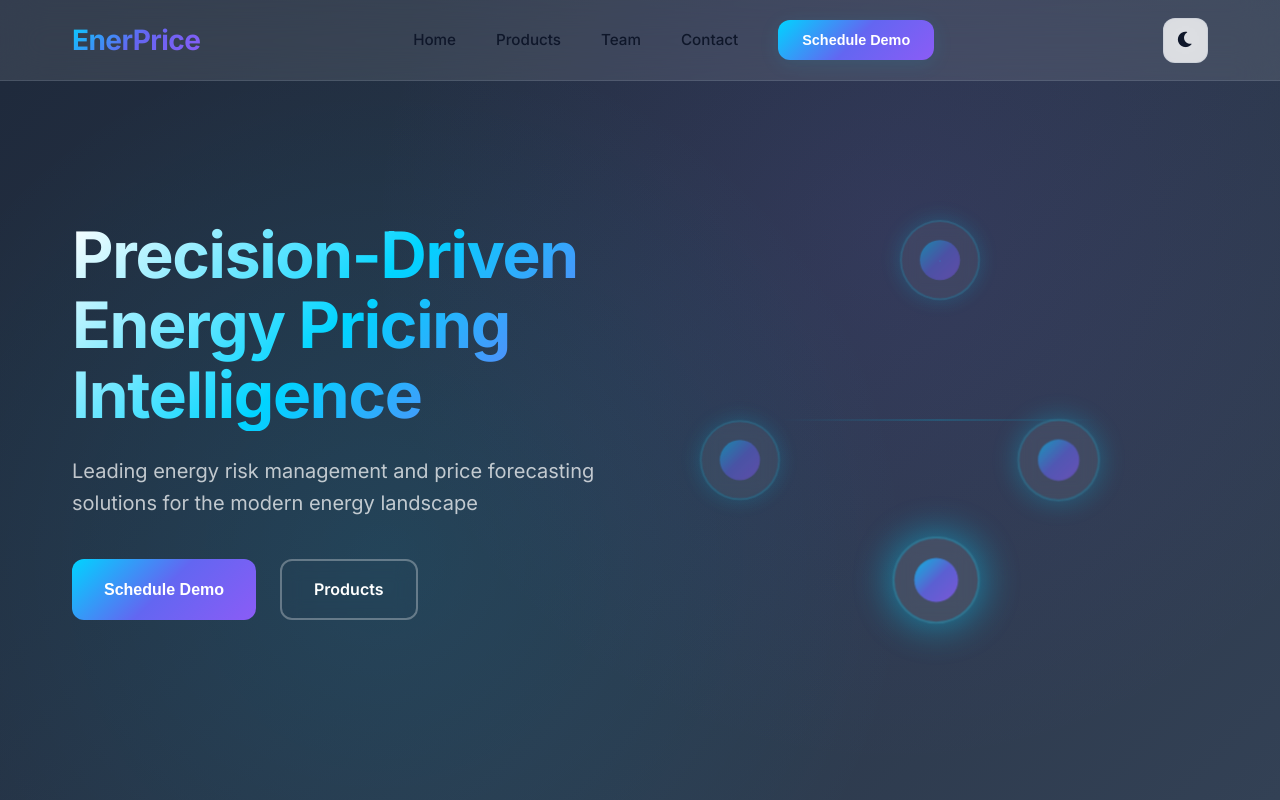
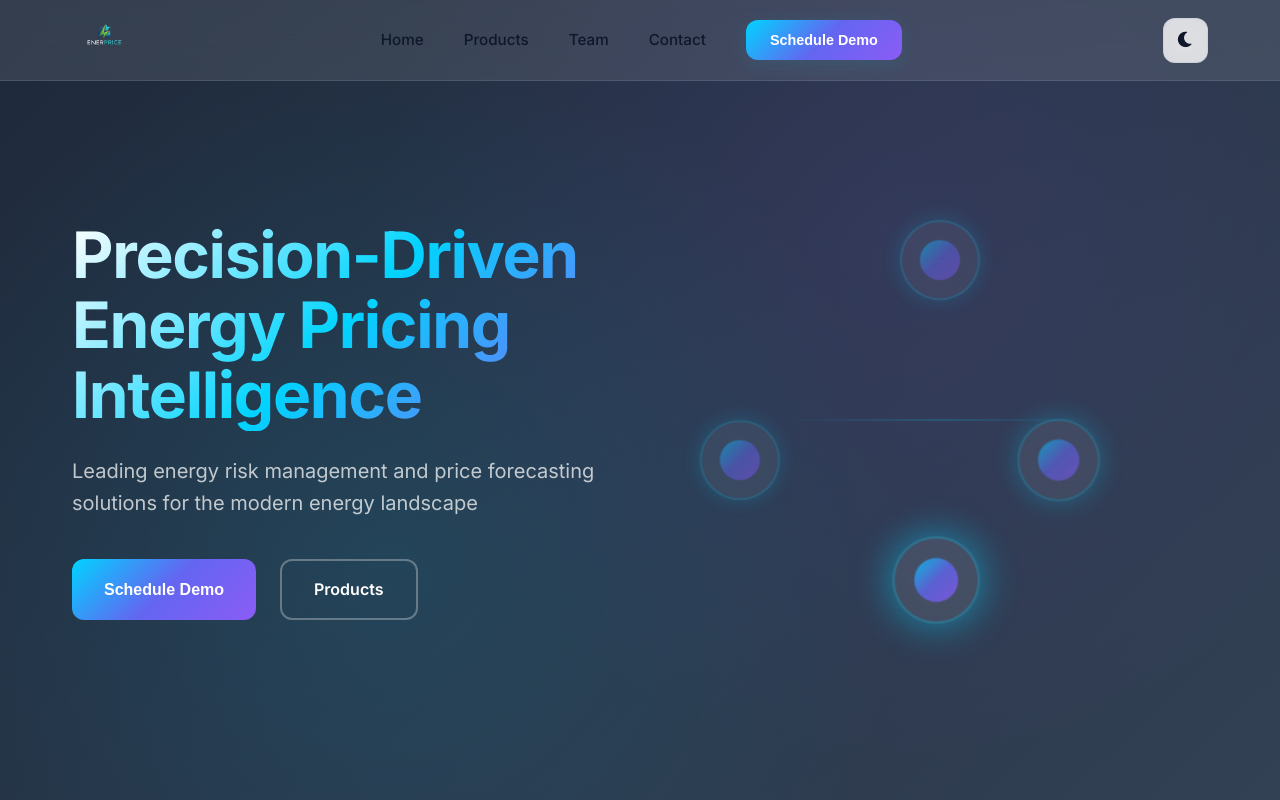
Before and after one commit to santhoshraghu/AZR, a website built with Vite: page index.html in a window 1280 px wide. Shown: the top 800 px of the page. Built offline with nearby package versions, Linux system fonts and the light colour scheme; a script that the page names is missing.

Commit message:
Update index.html

```diff
--- a/index.html
+++ b/index.html
@@ -13,7 +13,9 @@
     <nav class="navbar">
       <div class="nav-container">
         <div class="nav-logo">
-          <h2>EnerPrice</h2>
+          <a href="#home">
+            <img src="eplogo.png" alt="EnerPrice Logo" style="height: 36px;" />
+          </a>
         </div>
         <ul class="nav-menu">
           <li><a href="#home" class="nav-link">Home</a></li>
```
